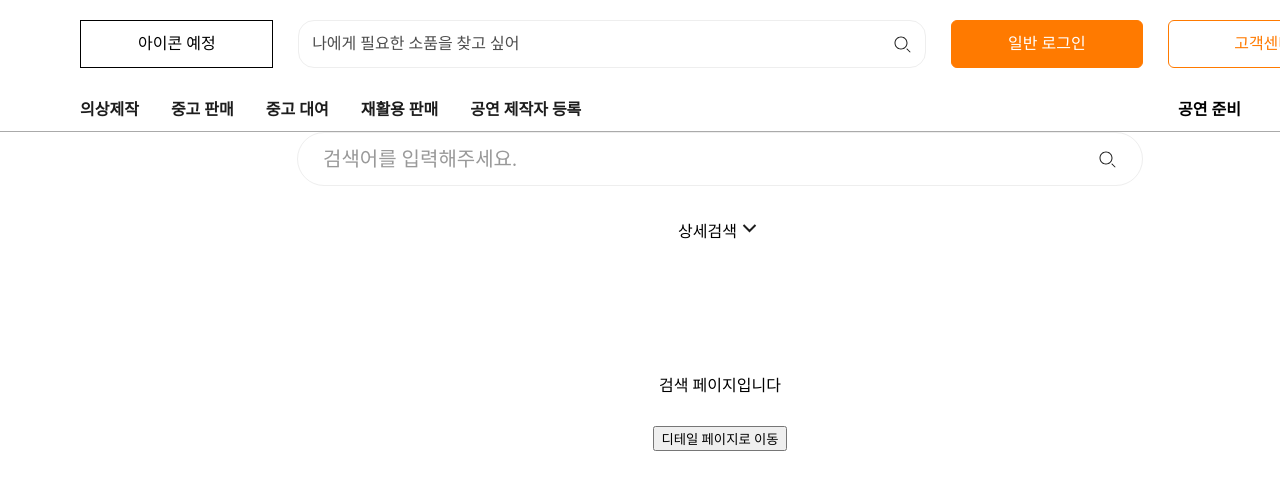
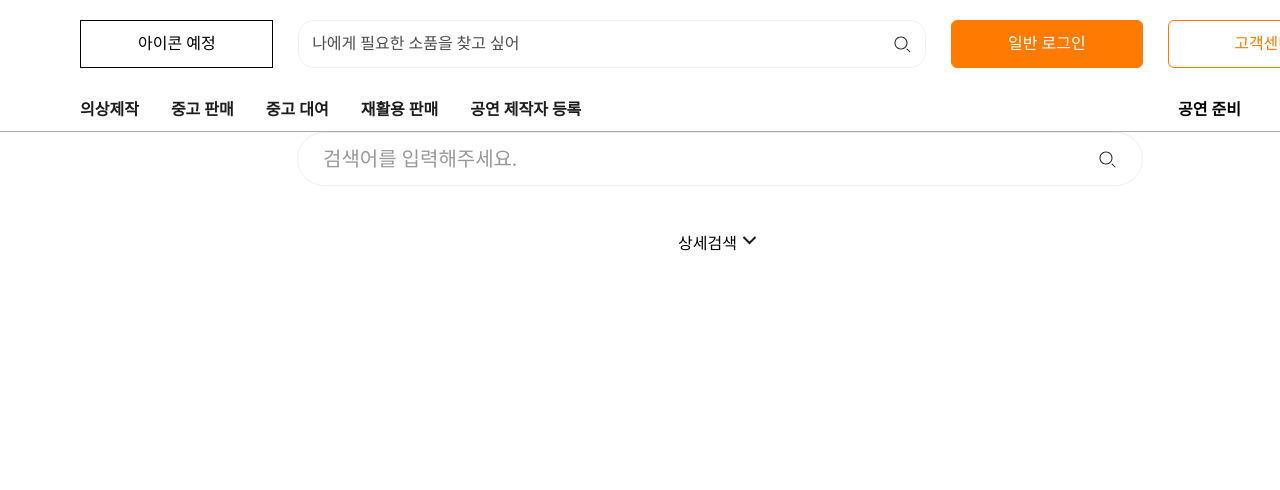
Before and after one commit to Stagecontainer/Client, a React (Vite) app: page /company/search in a window 1280 px wide. Shown: the top 490 px of the page. Built offline with nearby package versions, Linux system fonts and the light colour scheme; a web font is replaced by a local one.

Commit message:
feat-search : 검색 아이템 제외 ui

```diff
--- /dev/null
+++ b/src/components/search/FilterBox.jsx
@@ -0,0 +1,104 @@
+import {
+  Container,
+  FilterCell,
+  RatingButton,
+} from "../../styles/components/search/FilterBox";
+import { CustomButton } from "../../styles/components/request/RegistrationCompany";
+const FilterBox = () => {
+  return (
+    <Container>
+      <FilterCell gap="78">
+        <span className="filter-title">검색 항목</span>
+        <div className="filter-content">
+          <CustomButton width="150" height="40" fontSize="16" radius="100">
+            제목
+          </CustomButton>
+          <CustomButton width="150" height="40" fontSize="16" radius="100">
+            설명
+          </CustomButton>
+          <CustomButton width="150" height="40" fontSize="16" radius="100">
+            제작자
+          </CustomButton>
+        </div>
+      </FilterCell>
+      <FilterCell gap="78">
+        <span className="filter-title">카테고리</span>
+        <div className="filter-content">
+          <CustomButton width="150" height="40" fontSize="16" radius="100">
+            의상
+          </CustomButton>
+          <CustomButton width="150" height="40" fontSize="16" radius="100">
+            소품
+          </CustomButton>
+          <CustomButton width="150" height="40" fontSize="16" radius="100">
+            소모품
+          </CustomButton>
+        </div>
+      </FilterCell>
+      <FilterCell gap="78">
+        <span className="filter-title">유형</span>
+        <div className="filter-content">
+          <CustomButton width="150" height="40" fontSize="16" radius="100">
+            의뢰제작
+          </CustomButton>
+          <CustomButton width="150" height="40" fontSize="16" radius="100">
+            중고판매
+          </CustomButton>
+          <CustomButton width="150" height="40" fontSize="16" radius="100">
+            중고대여
+          </CustomButton>
+        </div>
+      </FilterCell>
+      <FilterCell gap="12">
+        <span className="filter-title">평점</span>
+        <div className="filter-content">
+          <RatingButton>
+            <div className="star"></div>
+            <div className="star"></div>
+            <div className="star"></div>
+            <div className="star"></div>
+            <div className="star">
+              <div className="half gray"></div>
+              <div className="half gold"></div>
+            </div>
+            4.5점 이상
+          </RatingButton>
+          <RatingButton>
+            <div className="star"></div>
+            <div className="star"></div>
+            <div className="star"></div>
+            <div className="star"></div>
+            <div className="star-gray"></div>
+            4점 이상
+          </RatingButton>
+          <RatingButton>
+            <div className="star"></div>
+            <div className="star"></div>
+            <div className="star"></div>
+            <div className="star-gray"></div>
+            <div className="star-gray"></div>
+            3점 이상
+          </RatingButton>
+          <RatingButton>
+            <div className="star"></div>
+            <div className="star"></div>
+            <div className="star-gray"></div>
+            <div className="star-gray"></div>
+            <div className="star-gray"></div>
+            2점 이상
+          </RatingButton>
+          <RatingButton>
+            <div className="star"></div>
+            <div className="star-gray"></div>
+            <div className="star-gray"></div>
+            <div className="star-gray"></div>
+            <div className="star-gray"></div>
+            1점 이상
+          </RatingButton>
+        </div>
+      </FilterCell>
+    </Container>
+  );
+};
+
+export default FilterBox;
--- a/src/pages/company/SearchItemPage.jsx
+++ b/src/pages/company/SearchItemPage.jsx
@@ -1,31 +1,19 @@
-import { Link } from "react-router-dom";
 import SearchBox from "../../components/search/SearchBox";
 import Container from "../../styles/pages/SearchItemPage";
 import Accordion from "../../components/Accordion";
+import FilterBox from "../../components/search/FilterBox";
 
 const SearchItemPage = () => {
-  const id = 99;
   return (
     <Container>
       <div className="wrap">
         <SearchBox />
         <Accordion>
-          <div>
-            Lorem Ipsum is simply dummy text of the printing and typesetting
-            industry. Lorem Ipsum has been the industry's standard dummy text
-            ever since the 1500s, when an unknown printer took a galley of type
-            and scrambled it to make a type specimen book. It has survived not
-            only five centuries, but also the leap into electronic typesetting,
-            remaining essentially unchanged. It was popularised in the 1960s
-            with the release of Letraset sheets containing Lorem Ipsum passages,
-            and more recently with desktop publishing software like Aldus
-            PageMaker including versions of Lorem Ipsum.
-          </div>
+          <FilterBox/>
         </Accordion>
-        <h1>검색 페이지입니다</h1>
-        <Link to={`/company/${id}`}>
-          <button>디테일 페이지로 이동</button>
-        </Link>
+        <div>
+
+        </div>
       </div>
     </Container>
   );
--- a/src/styles/components/Accordion.js
+++ b/src/styles/components/Accordion.js
@@ -10,8 +10,6 @@ const Container = styled.div`
     justify-content: center;
 
     & > button {
-      height: 24px;
-
       display: flex;
       justify-content: center;
       align-items: center;
@@ -23,7 +21,7 @@ const Container = styled.div`
   }
 `;
 const ContentWrap = styled.div`
-  height: 0%;
+  height: 0px;
   width: 100%;
   overflow: hidden;
   transition: height 0.35s ease;
--- /dev/null
+++ b/src/styles/components/search/FilterBox.js
@@ -0,0 +1,98 @@
+import styled from "styled-components";
+
+const Container = styled.div`
+  display: flex;
+  flex-direction: column;
+`;
+
+const FilterCell = styled.div`
+  width: 822px;
+  padding: 12px 0px 12px 0px;
+
+  display: flex;
+  align-items: center;
+
+  border-bottom: 1px solid ${(props) => props.theme.color.gray20};
+  & > .filter-title {
+    width: 150px;
+    font-size: 16px;
+    font-weight: 600;
+  }
+  & > .filter-content {
+    display: flex;
+    justify-content: center;
+    flex-wrap: wrap;
+    gap: ${(props) => props.gap}px;
+  }
+`;
+
+const RatingButton = styled.button`
+  height: 40px;
+  border-radius: 100px;
+  padding: 0px 16px 0px 16px;
+  border: 1px solid
+    ${(props) =>
+      props.isCheck ? props.theme.color.main : props.theme.color.gray100};
+  color: ${(props) =>
+    props.isCheck ? props.theme.color.main : props.theme.color.gray100};
+  font-size: 14px;
+  background-color: transparent;
+
+  display: flex;
+  justify-content: center;
+  gap: 5px;
+  align-items: center;
+  & .star {
+    position: relative;
+    width: 22px;
+    height: 22px;
+    background-color: ${(props) => props.theme.color.yellow};
+    clip-path: polygon(
+      50% 0%,
+      61% 35%,
+      98% 35%,
+      68% 57%,
+      79% 91%,
+      50% 70%,
+      21% 91%,
+      32% 57%,
+      2% 35%,
+      39% 35%
+    );
+  }
+  & .star-gray {
+    position: relative;
+    width: 22px;
+    height: 22px;
+    background-color: ${(props) => props.theme.color.gray20};
+    clip-path: polygon(
+      50% 0%,
+      61% 35%,
+      98% 35%,
+      68% 57%,
+      79% 91%,
+      50% 70%,
+      21% 91%,
+      32% 57%,
+      2% 35%,
+      39% 35%
+    );
+  }
+  & .half {
+    position: absolute;
+    width: 100%;
+    height: 100%;
+  }
+
+  & .gold {
+    background-color: ${(props) => props.theme.color.yellow};
+    clip-path: polygon(0 0, 50% 0, 50% 100%, 0 100%);
+  }
+
+  & .gray {
+    background-color: ${(props) => props.theme.color.gray20};
+    clip-path: polygon(50% 0, 100% 0, 100% 100%, 50% 100%);
+  }
+`;
+
+export { Container, FilterCell, RatingButton };
--- a/src/styles/theme.js
+++ b/src/styles/theme.js
@@ -8,7 +8,8 @@ const color = {
   gray20 : "#F1F1F1",
   gray0 : "#FFFFFF",
   blue : "#0033FF",
-  red : "#FF0004"
+  red : "#FF0004",
+  yellow : "#FFF500"
 };
 
 const typography = {};
```
